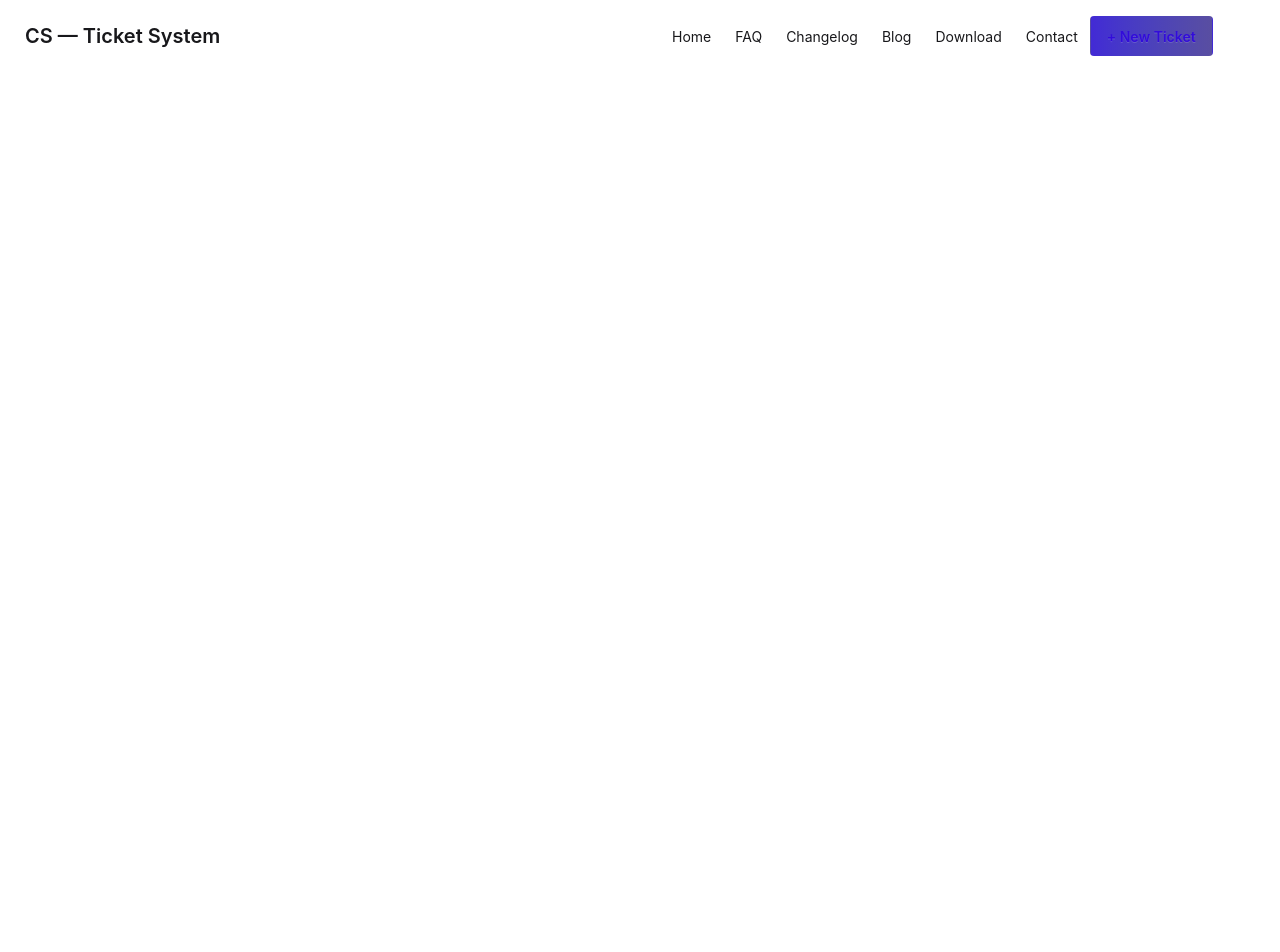
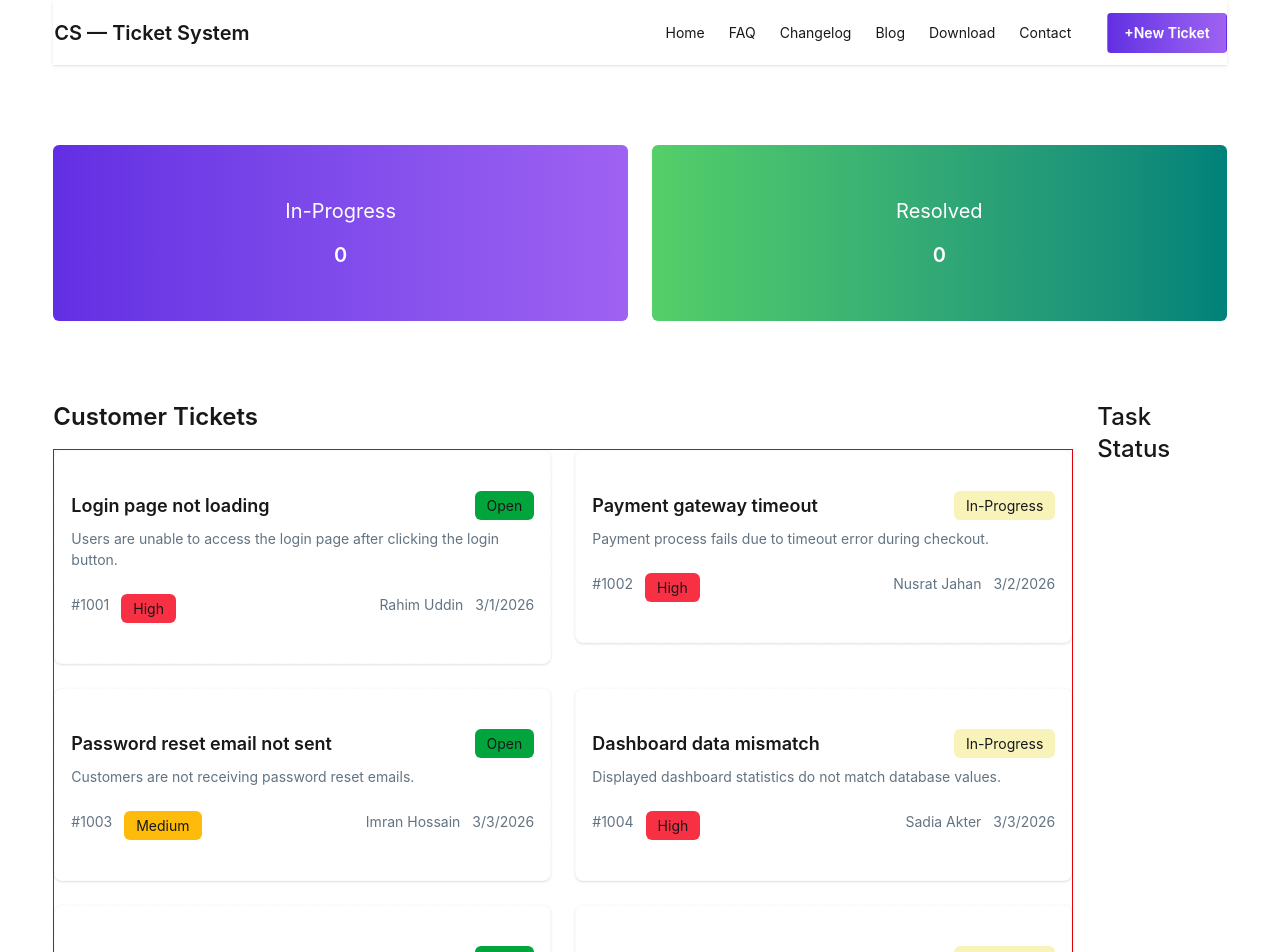
Before and after one commit to Mohibbullah2025/customer-support-zone, a React (Vite) app: page / in a window 1280 px wide. Shown: the top 952 px of the page. Before the commit the page ends 800 px from the top, so only its background shows below. Built offline with nearby package versions, Linux system fonts and the light colour scheme.

Commit message:
fetch all data

```diff
--- /dev/null
+++ b/public/issues.json
@@ -0,0 +1,110 @@
+[
+  {
+    "id": "#1001",
+    "title": "Login page not loading",
+    "description": "Users are unable to access the login page after clicking the login button.",
+    "customer": "Rahim Uddin",
+    "priority": "High",
+    "status": "Open",
+    "createdAt": "3/1/2026"
+  },
+  {
+    "id": "#1002",
+    "title": "Payment gateway timeout",
+    "description": "Payment process fails due to timeout error during checkout.",
+    "customer": "Nusrat Jahan",
+    "priority": "High",
+    "status": "In-Progress",
+    "createdAt": "3/2/2026"
+  },
+  {
+    "id": "#1003",
+    "title": "Password reset email not sent",
+    "description": "Customers are not receiving password reset emails.",
+    "customer": "Imran Hossain",
+    "priority": "Medium",
+    "status": "Open",
+    "createdAt": "3/3/2026"
+  },
+  {
+    "id": "#1004",
+    "title": "Dashboard data mismatch",
+    "description": "Displayed dashboard statistics do not match database values.",
+    "customer": "Sadia Akter",
+    "priority": "High",
+    "status": "In-Progress",
+    "createdAt": "3/3/2026"
+  },
+  {
+    "id": "#1005",
+    "title": "Mobile navbar breaking",
+    "description": "Navbar items move to second line on medium devices.",
+    "customer": "Tanvir Hasan",
+    "priority": "Low",
+    "status": "Open",
+    "createdAt": "3/4/2026"
+  },
+  {
+    "id": "#1006",
+    "title": "File upload failed",
+    "description": "Users cannot upload profile pictures larger than 2MB.",
+    "customer": "Mithila Rahman",
+    "priority": "Medium",
+    "status": "In-Progress",
+    "createdAt": "3/4/2026"
+  },
+  {
+    "id": "#1007",
+    "title": "Search not returning results",
+    "description": "Search functionality does not return expected results.",
+    "customer": "Arif Chowdhury",
+    "priority": "High",
+    "status": "Open",
+    "createdAt": "3/5/2026"
+  },
+  {
+    "id": "#1008",
+    "title": "Email notification delay",
+    "description": "System email notifications are delayed by several minutes.",
+    "customer": "Farzana Karim",
+    "priority": "Low",
+    "status": "In-Progress",
+    "createdAt": "3/5/2026"
+  },
+  {
+    "id": "#1009",
+    "title": "Profile update error",
+    "description": "Users receive an error while updating their profile information.",
+    "customer": "Shakil Ahmed",
+    "priority": "Medium",
+    "status": "Open",
+    "createdAt": "3/5/2026"
+  },
+  {
+    "id": "#1010",
+    "title": "Session expires too quickly",
+    "description": "User sessions expire within 5 minutes of inactivity.",
+    "customer": "Tania Sultana",
+    "priority": "High",
+    "status": "In-Progress",
+    "createdAt": "3/6/2026"
+  },
+  {
+    "id": "#1011",
+    "title": "Broken link on homepage",
+    "description": "The 'Learn More' button redirects to a 404 page.",
+    "customer": "Mahmudul Islam",
+    "priority": "Low",
+    "status": "Open",
+    "createdAt": "3/6/2026"
+  },
+  {
+    "id": "#1012",
+    "title": "Slow loading reports page",
+    "description": "Reports page takes more than 10 seconds to load.",
+    "customer": "Sumaiya Akter",
+    "priority": "Medium",
+    "status": "In-Progress",
+    "createdAt": "3/7/2026"
+  }
+]
--- a/src/App.jsx
+++ b/src/App.jsx
@@ -1,14 +1,28 @@
 
+import { Suspense } from 'react'
 import './App.css'
+import Banner from './assets/Banner/Banner'
+import Container from './assets/Container/Container'
+import IssuesManagement from './assets/IssuesManagement/IssuesManagement'
 import Navbar from './Navbar/Navbar'
 
+const fetchIssues = async () => {
+  const result = await fetch("/public/issues.json");
+  return result.json()
+
+}
 function App() {
+  const fetchPromise = fetchIssues()
+  return (
+    <Container>
+      <Navbar></Navbar>
+      <Banner></Banner>
+      <Suspense fallback="Loading">
+        <IssuesManagement fetchPromise={fetchPromise}></IssuesManagement>
+      </Suspense>
+    </Container>
 
 
-  return (
-    <>
-    <Navbar></Navbar>
-    </>
   )
 }
 
--- a/src/Navbar/Navbar.jsx
+++ b/src/Navbar/Navbar.jsx
@@ -1,7 +1,7 @@
 
 const Navbar = () => {
   return (
-    <div className="navbar bg-base-100">
+    <div className="navbar px-0 flex-nowrap shadow bg-base-100">
   <div className="navbar-start">
     <div className="dropdown">
       <div tabIndex={0} role="button" className="btn btn-ghost lg:hidden">
@@ -9,28 +9,28 @@ const Navbar = () => {
       </div>
       <ul
         tabIndex="-1"
-        className="menu menu-sm dropdown-content rounded-box z-1 mt-3 w-52 p-2">
+        className="menu menu-sm dropdown-content rounded-box z-10 mt-3 overflow-hidden pb-4 w-40 p-2">
         <li><a>Home</a></li>
         <li><a>FAQ</a></li>
         <li><a>Changelog</a></li>
         <li><a>Blog</a></li>
         <li><a>Download</a></li>
         <li><a>Contact</a></li>
-        <li className="btn btn-ghost bg-linear-to-r from-[#422AD5] to-[#594ea1] text-[#320cda]">+ New Ticket</li>
+        <li className="btn btn-ghost bg-linear-to-r from-[#632EE3] to-[#9F62F2] text-white">+ New Ticket</li>
     </ul>
     </div>
-    <a className="btn btn-ghost text-xl">CS — Ticket System</a>
+    <a className="btn btn-ghost text-xl p-0">CS — Ticket System</a>
   </div>
-  <div className="navbar-end hidden md:block">
-     <ul className="menu menu-horizontal px-5 items-center">
+  <div className="navbar-end hidden md:flex items-center gap-4 ">
+     <ul className="menu menu-horizontal items-center">
       <li><a>Home</a></li>
       <li><a>FAQ</a></li>
       <li><a>Changelog</a></li>
       <li><a>Blog</a></li>
       <li><a>Download</a></li>
       <li><a>Contact</a></li>
-      <li className="btn btn-ghost bg-blue-700 bg-linear-to-r from-[#422AD5] to-[#594ea1] text-[#320cda]">+ New Ticket</li>
     </ul>
+    <button className="btn btn-ghost bg-linear-to-r from-[#632EE3] to-[#9F62F2] text-white">+New Ticket</button>
 
   </div>
 </div>
--- a/src/assets/Banner/Banner.jsx
+++ b/src/assets/Banner/Banner.jsx
@@ -1,7 +1,18 @@
+// import { useState } from "react";
 
 const Banner = () => {
+    // const [inprogress, setInprogress] = useState(0)
+    // const [resolved, setResolved] = useState(0)
   return (
-    <div>
+    <div className="flex flex-col md:flex-row justify-between gap-6 mt-20 text-white">
+        <div className="flex justify-center items-center flex-col from-[#632EE3] bg-linear-to-r to-[#9F62F2] h-44 w-full rounded-md">
+            <h2 className="text-xl mb-4">In-Progress</h2>
+            <h1 className="text-xl font-semibold">0</h1>
+        </div>
+        <div className="flex justify-center items-center flex-col bg-linear-to-r  from-[#54CF68] to-[#00827A] h-44 w-full rounded-md">
+            <h2 className="text-xl mb-4">Resolved</h2>
+            <h1 className="text-xl font-semibold">0</h1>
+        </div>
 
     </div>
   )
--- /dev/null
+++ b/src/assets/Container/Container.jsx
@@ -0,0 +1,10 @@
+
+const Container = ({children}) => {
+  return (
+    <div className="max-w-11/12 mx-auto">
+      {children}
+    </div>
+  )
+};
+
+export default Container
--- /dev/null
+++ b/src/assets/IssueCard/IssueCard.jsx
@@ -0,0 +1,38 @@
+
+const IssueCard = ({initialData}) => {
+  return (
+    <div className="mt-20"><h1 className="text-2xl font-semibold">Customer Tickets</h1>
+    <div className=" grid grid-cols-1 md:grid-cols-2 gap-6 border mb-20 border-red-600 mt-4">
+      {
+        initialData.map((issue=>{
+            return <div>
+                <div className="card card-dash bg-white shadow w-full p-4">
+                <div className="card-body px-0">
+                <div className="flex items-center justify-between">
+                    <h2 className="card-title ">{issue.title}</h2>
+                    <span className={`px-3 py-1 rounded-md ${issue.status === "Open" ? "bg-[#02A53B]" : "bg-[#F8F3B9]"}`}>{issue.status}</span>
+                </div>
+
+                <p className="text-[#627382] mb-4">{issue.description}</p>
+                <div className="flex justify-between">
+                <div className="flex gap-3">
+                    <p className="text-[#627382]">{issue.id}</p>
+                    <p className={`px-3 py-1 rounded-md ${issue.priority === "High"?"bg-[#F83044]": issue.priority === "Medium"?"bg-[#FEBB0C]":"bg-[#02A53B]"}`}>{issue.priority}</p>
+                </div>
+                <div className="flex gap-3">
+                    <p className="text-[#627382]">{issue.customer}</p>
+                    <p className="text-[#627382]">{issue.createdAt}</p>
+                </div>
+                </div>
+             </div>
+            </div>
+            </div>
+        }))
+      }
+
+    </div>
+    </div>
+  )
+};
+
+export default IssueCard
--- /dev/null
+++ b/src/assets/IssuesManagement/IssuesManagement.jsx
@@ -0,0 +1,21 @@
+import { use } from "react";
+import IssueCard from "../IssueCard/IssueCard";
+import TaskStatus from "../TaskStatus/TaskStatus";
+
+const IssuesManagement = ({fetchPromise}) => {
+    const initialData= use(fetchPromise);
+    console.log(initialData)
+  return (
+
+
+    <div className="flex flex-col md:flex-row gap-6">
+
+      <IssueCard initialData={initialData}></IssueCard>
+      <TaskStatus></TaskStatus>
+
+     </div>
+
+  )
+};
+
+export default IssuesManagement
--- /dev/null
+++ b/src/assets/TaskStatus/TaskStatus.jsx
@@ -0,0 +1,10 @@
+
+const TaskStatus = () => {
+  return (
+    <div className="mt-20">
+      <h1 className="text-2xl font-medium">Task Status</h1>
+    </div>
+  )
+};
+
+export default TaskStatus
```
Also changed, not shown: src/App.css (line endings or trailing spaces).
